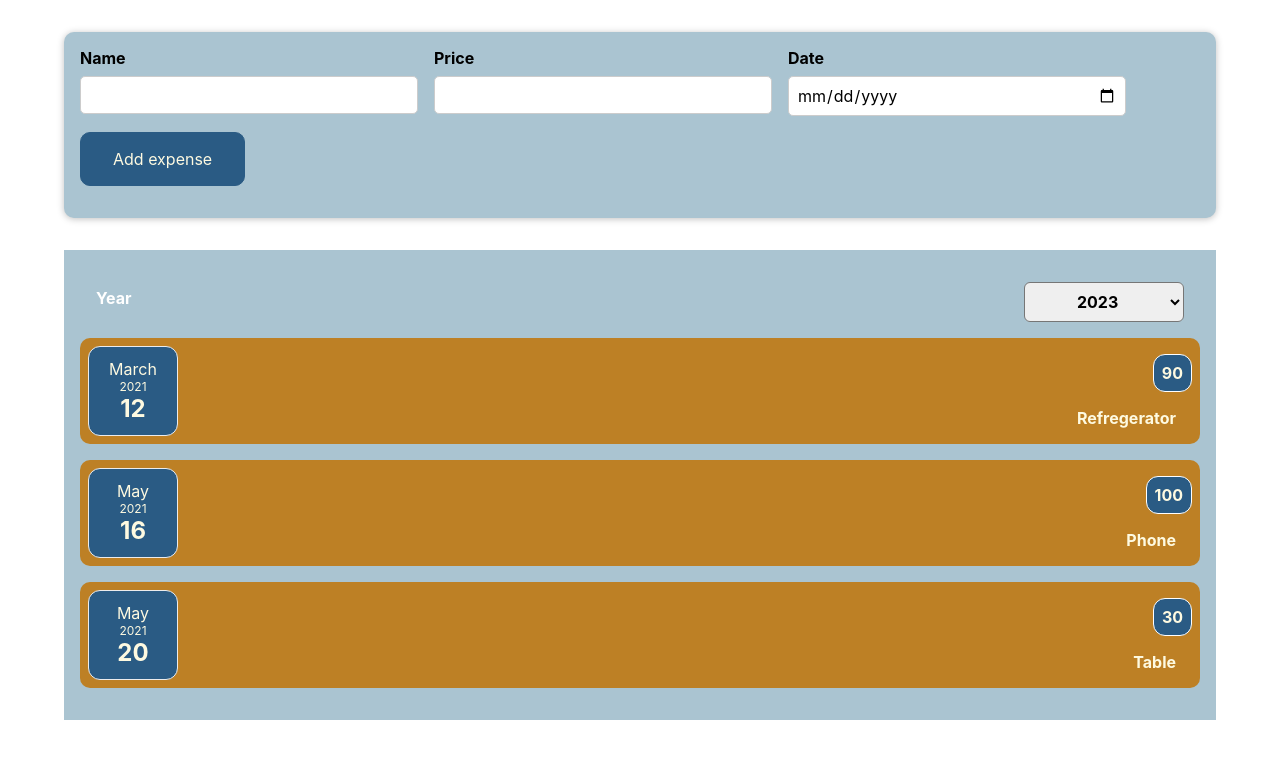
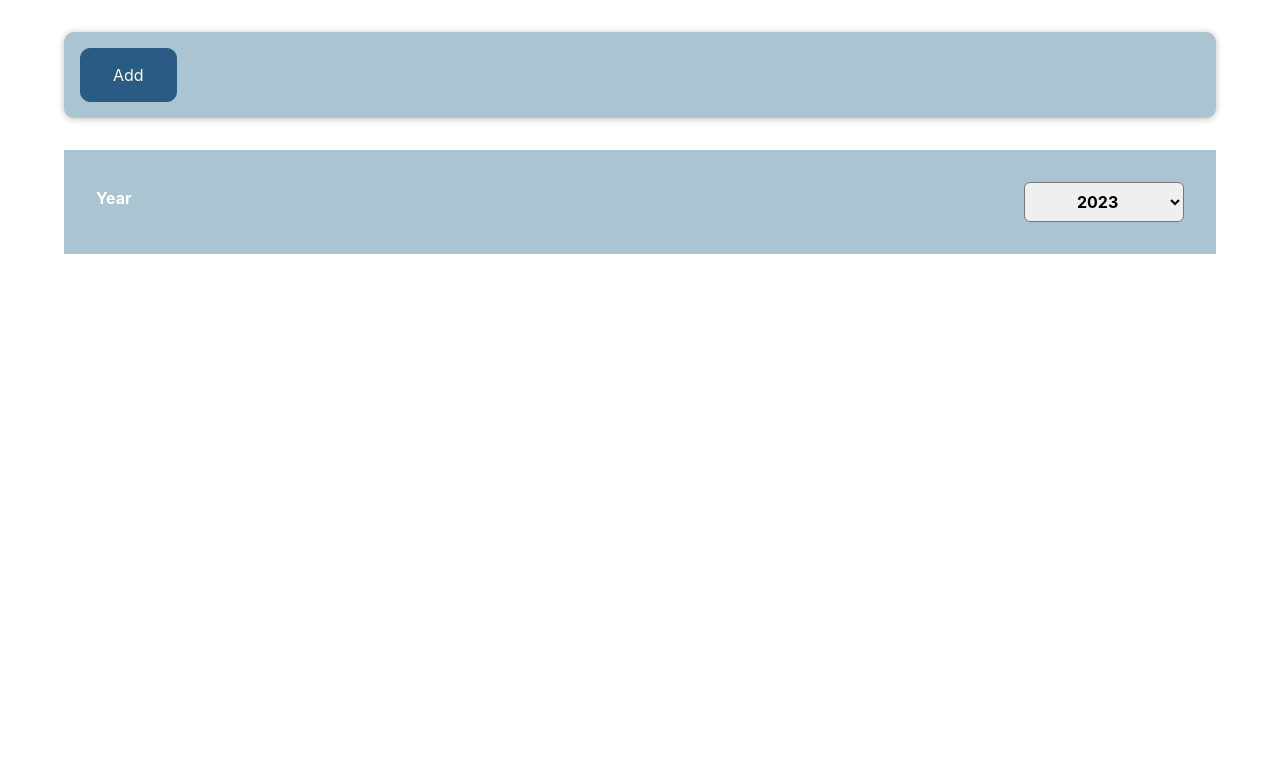
Before and after one commit to Ruslantoloshnyi/react_expenses, a React (Create React App) app: page / in a window 1280 px wide. Shown: the top 758 px of the page. Built offline with nearby package versions, Linux system fonts and the light colour scheme.

Commit message:
add show and hide form func

```diff
--- a/src/App.js
+++ b/src/App.js
@@ -1,27 +1,35 @@
+import { useState } from "react";
 import Costs from "./components/Costs/Costs";
 import NewCost from "./components/NewCost/NewCost";
 
-function App() {
-  const costs = [
+const INITIAL_COSTS = [
   {
-      date: new Date(2021, 2, 12),
-      discription: "Refregerator",
-      amount: 90,
+    id: 1,
+    date: new Date(2022, 2, 12),
+    name: "Refregerator",
+    price: 90,
   },
   {
-      date: new Date(2021, 4, 16),
-      discription: "Phone",
-      amount: 100,
+    id: 2,
+    date: new Date(2022, 4, 16),
+    name: "Phone",
+    price: 100,
   },
   {
-      date: new Date(2021, 4, 20),
-      discription: "Table",
-      amount: 30,
+    id: 3,
+    date: new Date(2022, 4, 20),
+    name: "Table",
+    price: 30,
   },
 ];
 
+function App() {
+  const [costs, setCosts] = useState(INITIAL_COSTS);
+
   function addCostData(value) {
-    console.log(value);
+    setCosts((prevCosts) => {
+      return [value, ...prevCosts];
+    });
   }
 
   return (
--- a/src/components/CostItem/CostItem.jsx
+++ b/src/components/CostItem/CostItem.jsx
@@ -6,8 +6,8 @@ function CostItem(props) {
     <div className="cost-item">
       <CostDate date={props.date}></CostDate>
       <div className="cost-item__description">
-        <h2>{props.discription}</h2>
-        <div className="cost-item__price">{props.amount}</div>
+        <h2>{props.name}</h2>
+        <div className="cost-item__price">{props.price}</div>
       </div>
     </div>
   );
--- a/src/components/Costs/Costs.jsx
+++ b/src/components/Costs/Costs.jsx
@@ -6,28 +6,30 @@ import { useState } from "react";
 function Costs(props) {
   const [year, setYear] = useState("2023");
   function onChangeYear(value) {
-    console.log(value);
     setYear(value);
   }
+
+  const filteredCosts = props.costs.filter(function (item) {
+    if (item.date.getFullYear().toString() === year) {
+      return true;
+    }
+  });
+
+  const CostItems = filteredCosts.map(function (item) {
+    return (
+      <CostItem
+        key={item.id}
+        date={item.date}
+        name={item.name}
+        price={item.price}
+      ></CostItem>
+    );
+  });
 
   return (
     <div className="costs">
       <CostFilter curentYear={year} onChangeYear={onChangeYear}></CostFilter>
-      <CostItem
-        date={props.costs[0].date}
-        discription={props.costs[0].discription}
-        amount={props.costs[0].amount}
-      ></CostItem>
-      <CostItem
-        date={props.costs[1].date}
-        discription={props.costs[1].discription}
-        amount={props.costs[1].amount}
-      ></CostItem>
-      <CostItem
-        date={props.costs[2].date}
-        discription={props.costs[2].discription}
-        amount={props.costs[2].amount}
-      ></CostItem>
+      {CostItems}
     </div>
   );
 }
--- a/src/components/NewCost/CostForm.jsx
+++ b/src/components/NewCost/CostForm.jsx
@@ -32,6 +32,10 @@ function CostForm(props) {
     setDate("");
 
     event.preventDefault();
+  }
+
+  function hideFormHandler() {
+    props.hideForm();
   }
 
   return (
@@ -74,6 +78,12 @@ function CostForm(props) {
         <div className="new-cost__actions">
           <button type="submit">Add expense</button>
         </div>
+
+        <div className="new-cost__actions">
+          <button onClick={hideFormHandler} type="submit">
+            Hide form
+          </button>
+        </div>
       </div>
     </form>
   );
--- a/src/components/NewCost/NewCost.jsx
+++ b/src/components/NewCost/NewCost.jsx
@@ -1,3 +1,4 @@
+import { useState } from "react";
 import CostForm from "./CostForm";
 import "./NewCost.css";
 import { v4 as uuidv4 } from "uuid";
@@ -11,9 +12,30 @@ function NewCost(props) {
     props.onCostData(CostData);
   }
 
+  const [clickShowForm, setCliskShowForm] = useState(false);
+
+  function showForm() {
+    setCliskShowForm(true);
+  }
+
+  function hideForm() {
+    setCliskShowForm(false);
+  }
+
   return (
     <div className="new-cost">
-      <CostForm onSaveCostData={SaveCostDataHandler}></CostForm>
+      {clickShowForm ? (
+        <CostForm
+          hideForm={hideForm}
+          onSaveCostData={SaveCostDataHandler}
+        ></CostForm>
+      ) : (
+        <div className="new-cost__actions show-form">
+          <button onClick={showForm} type="submit">
+            Add
+          </button>
+        </div>
+      )}
     </div>
   );
 }
```
Lines whose indentation alone changed are shown as unchanged.
